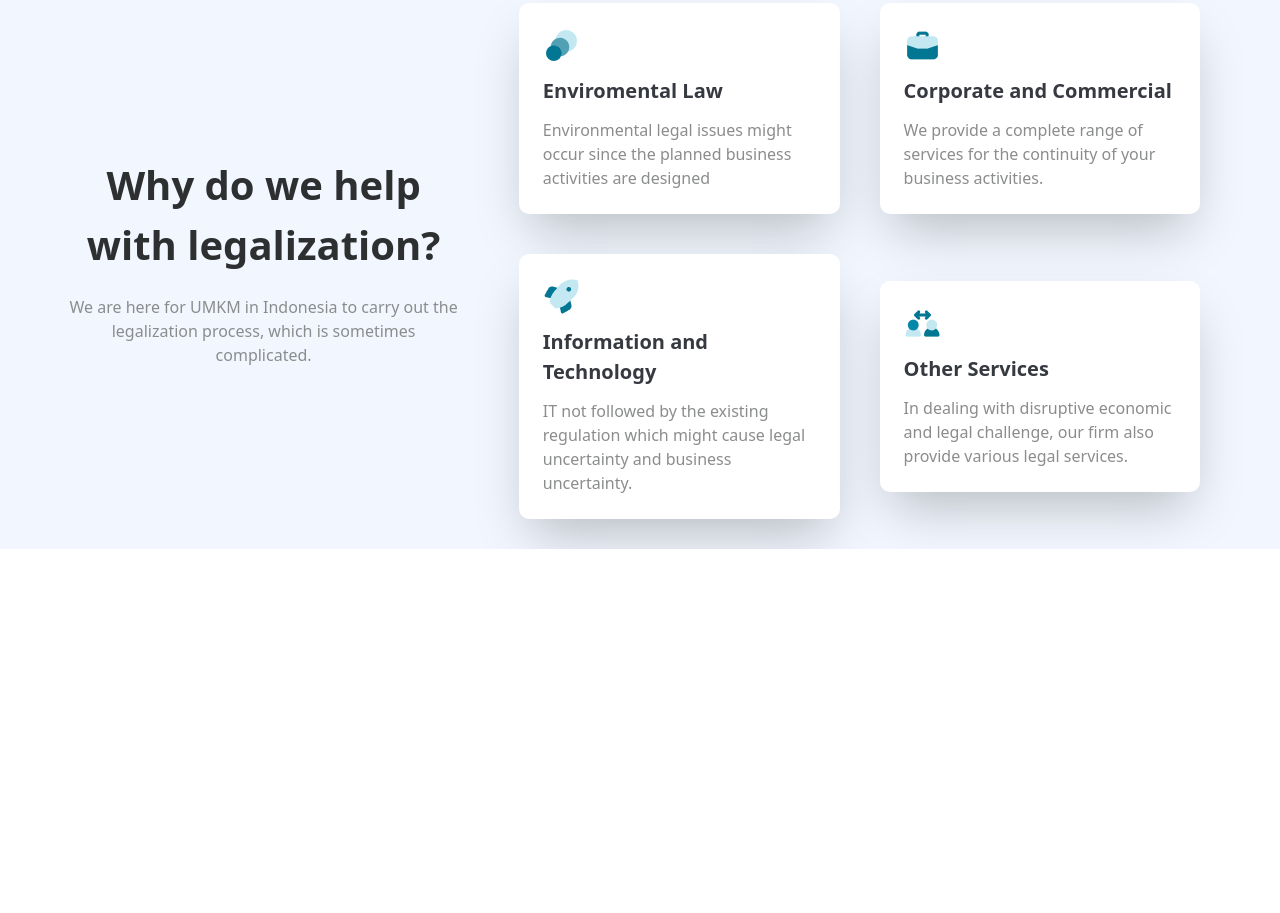
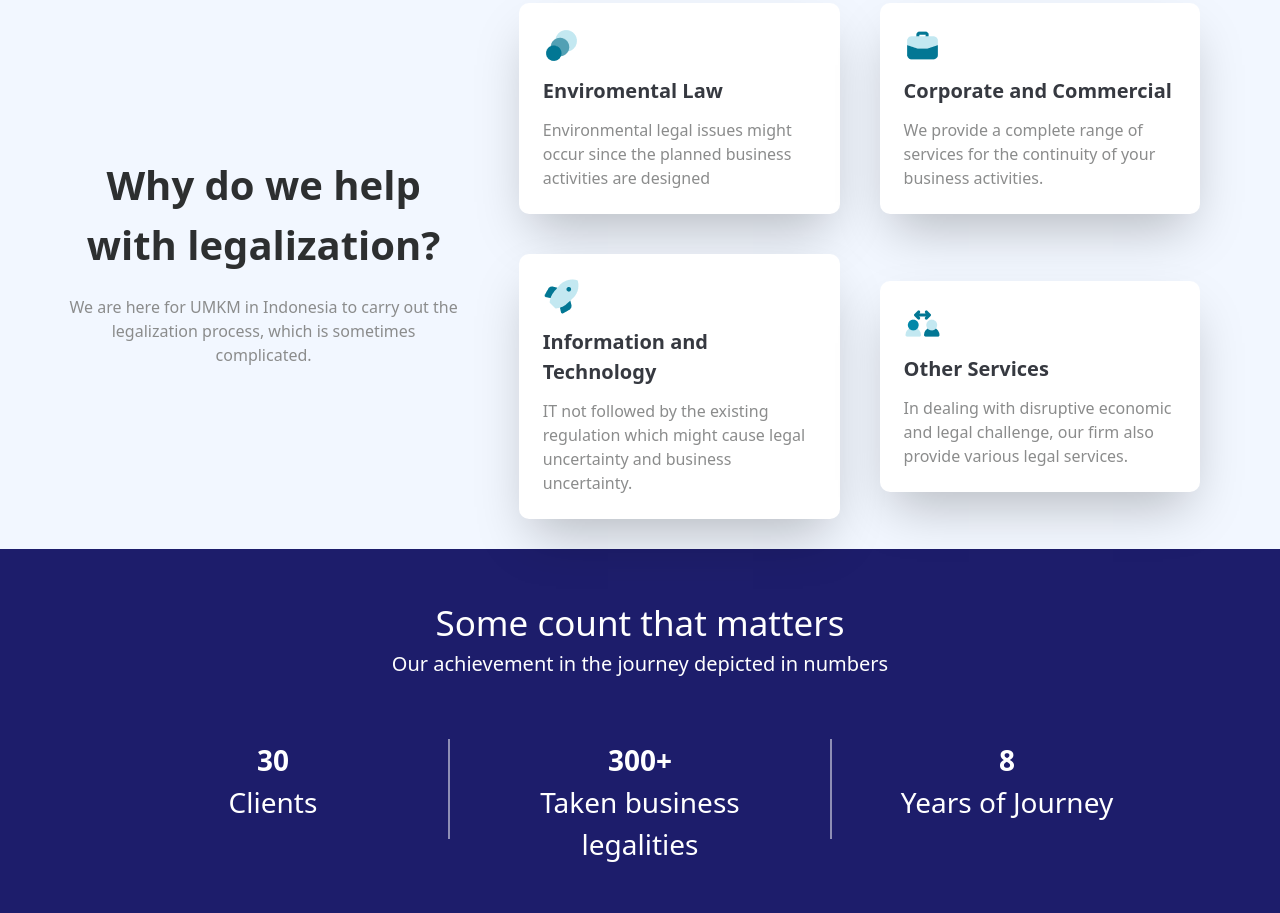
Before and after one commit to Msoleh27jr/home-work, a website: page src/index.html in a window 1280 px wide. Shown: the part 839-1752 px from the top of the page. Before the commit the page ends 1388 px from the top, so only its background shows below. Drawn offline with Linux system fonts and the light colour scheme.

Commit message:
third slide completed

```diff
--- a/src/index.html
+++ b/src/index.html
@@ -99,5 +99,33 @@
     </div>
 </div>
 <!-- ]]]]]]]]]]]]]]]]]]]]]]]]]]]]]]]]]]]]]]]]]]]]]]]]]]]]]]]]]]]]]]]]]]]]]]] -->
+<div class="bg-[#1d1d6b] flex flex-col gap-[60px] text-white text-center px-[5%] py-12">
+    <div>
+        <h2 class="text-[25px] lg:text-[35px]">Some count that matters</h2>
+        <p class="text-[14px] lg:text-[20px]">Our achievement in the journey depicted in numbers</p>
+    </div>
+    <div class="flex items-start justify-center">
+        <div class="w-[120px] lg:w-[350px] text-[12px] lg:text-[28px] lg:px-8">
+            <span class="font-[800]">30</span>
+            <p class="font-[500]">Clients</p>
+        </div>
+
+        <hr class="h-[50px] lg:h-[100px] w-[2px] bg-[#fff] opacity-[50%] border-none">
+
+
+        <div class="w-[120px] lg:w-[380px] text-[12px] lg:text-[28px] lg:px-8 border-[#fff]">
+            <span class="font-[800]">300+</span>
+            <p class="font-[500]">Taken business <br class="block sm:hidden"> legalities</p>
+        </div>
+
+        <hr class="h-[50px] lg:h-[100px] w-[2px] bg-[#fff] opacity-[50%] border-none">
+
+        <div class="w-[120px] lg:w-[350px] text-[12px] lg:text-[28px] lg:px-8">
+            <span class="font-[800]">8</span>
+            <p class="font-[500]">Years <br class="block sm:hidden"> of Journey</p>
+        </div>
+    </div>
+</div>
+    <!-- ]]]]]]]]]]]]]]]]]]]]]]]]]]]]]]]]]]]]]]]]]]]]]]]]]]]]]]]]]]]]]]]]]] -->
     </body>
 </html>
```
